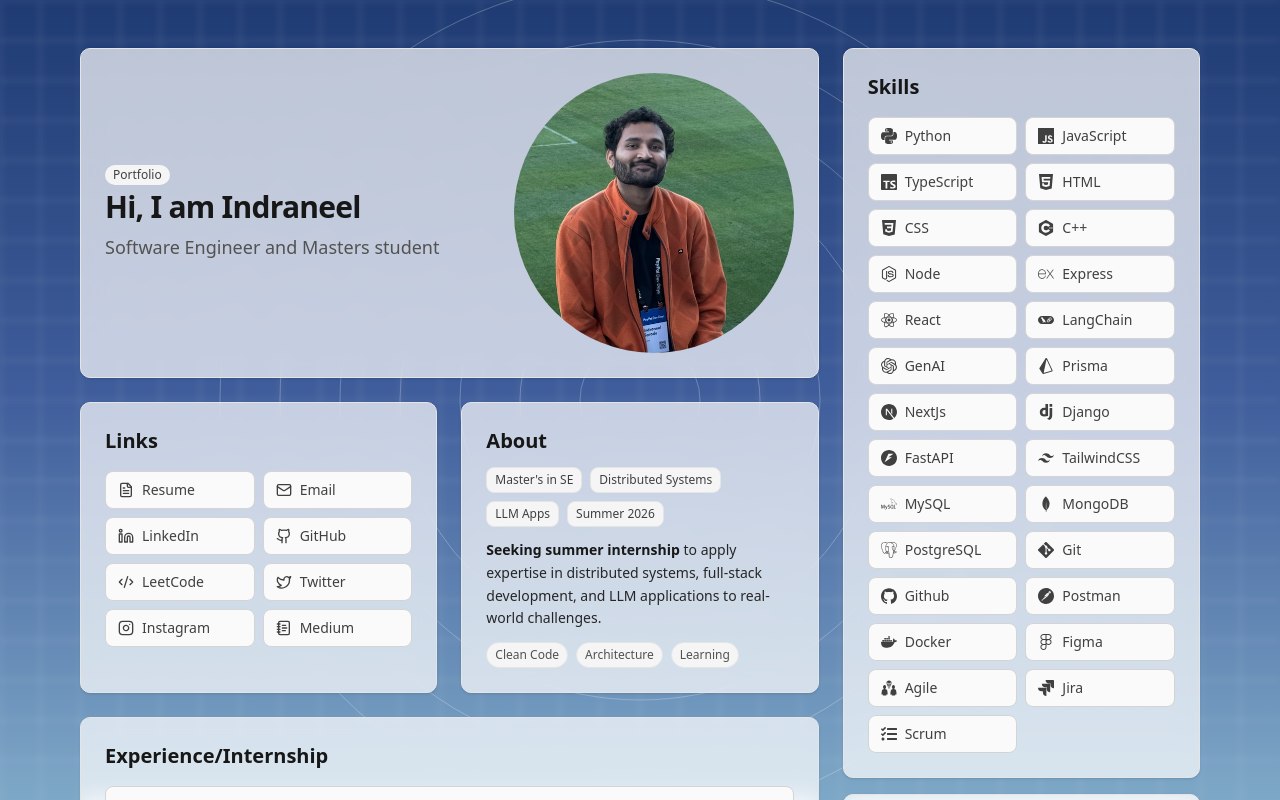
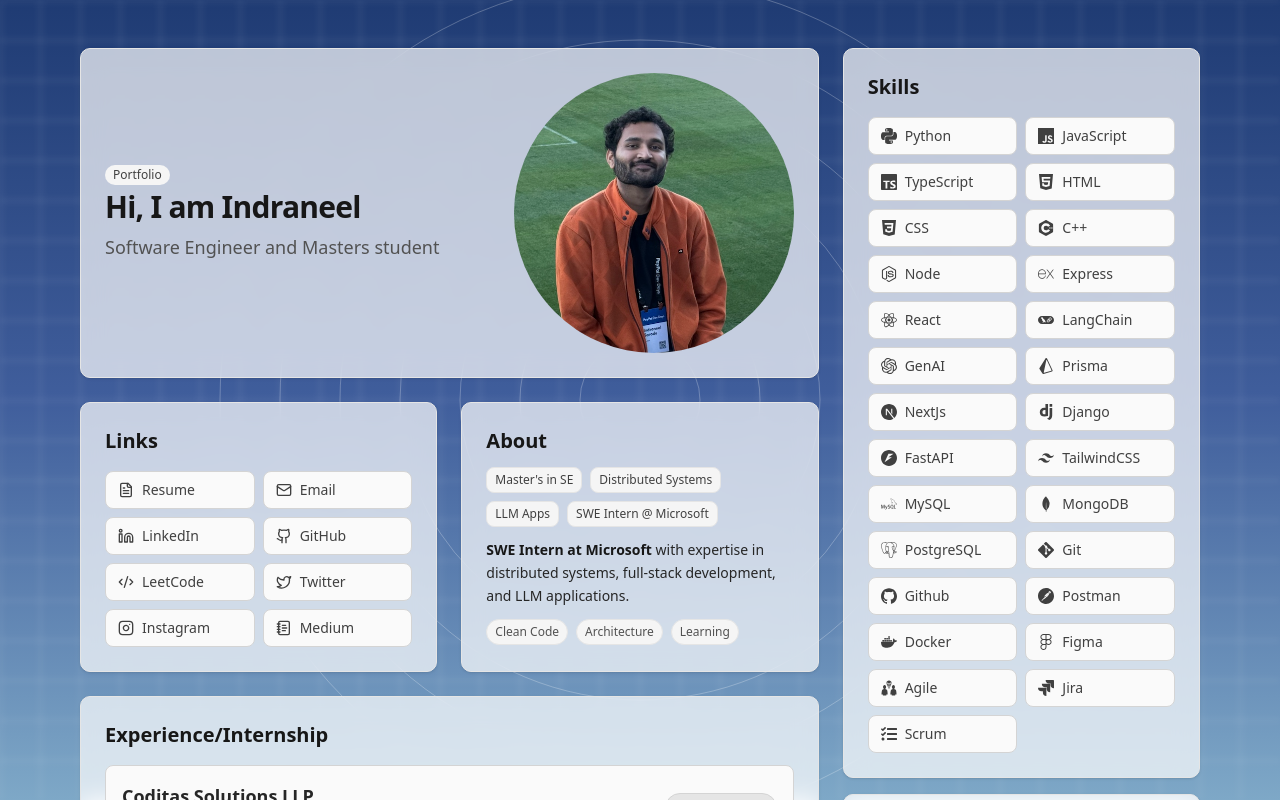
Before and after one commit to neels22/portfolio, a Next.js app: page / in a window 1280 px wide. Shown: the top 800 px of the page. Built offline with nearby package versions, Linux system fonts and the light colour scheme; a web font is replaced by a local one.

Commit message:
Update About section to reflect SWE intern role at Microsoft

```diff
--- a/components/About.tsx
+++ b/components/About.tsx
@@ -1,5 +1,5 @@
 const About = () => {
-  const highlights = ["Master's in SE", "Distributed Systems", "LLM Apps", "Summer 2026"];
+  const highlights = ["Master's in SE", "Distributed Systems", "LLM Apps", "SWE Intern @ Microsoft"];
   const values = ["Clean Code", "Architecture", "Learning"];
 
   return (
@@ -20,8 +20,8 @@ const About = () => {
 
       {/* Main Description */}
       <p className="text-neutral-800 text-sm mb-3 leading-relaxed">
-        <span className="font-semibold text-neutral-900">Seeking summer internship</span> to apply expertise in
-        distributed systems, full-stack development, and LLM applications to real-world challenges.
+        <span className="font-semibold text-neutral-900">SWE Intern at Microsoft</span> with expertise in
+        distributed systems, full-stack development, and LLM applications.
       </p>
 
       {/* Values */}
```
Also changed, not shown: tsconfig.json (deleted, +0 -27 lines).
